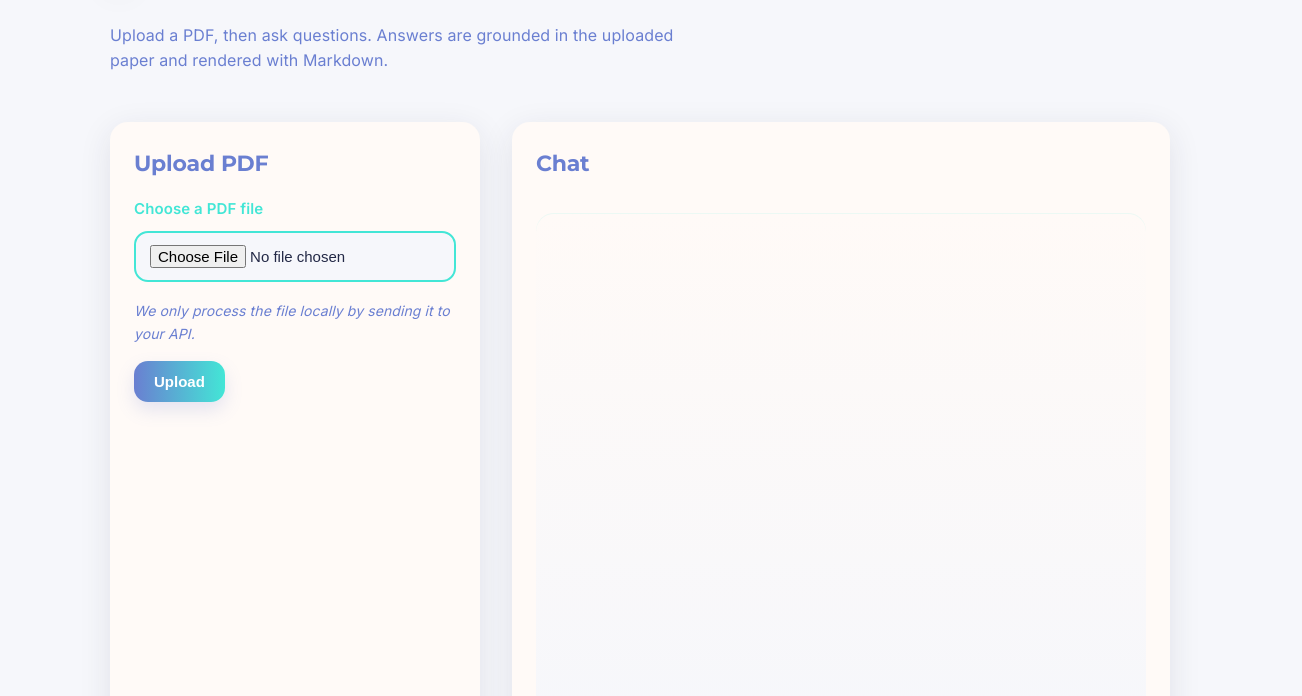
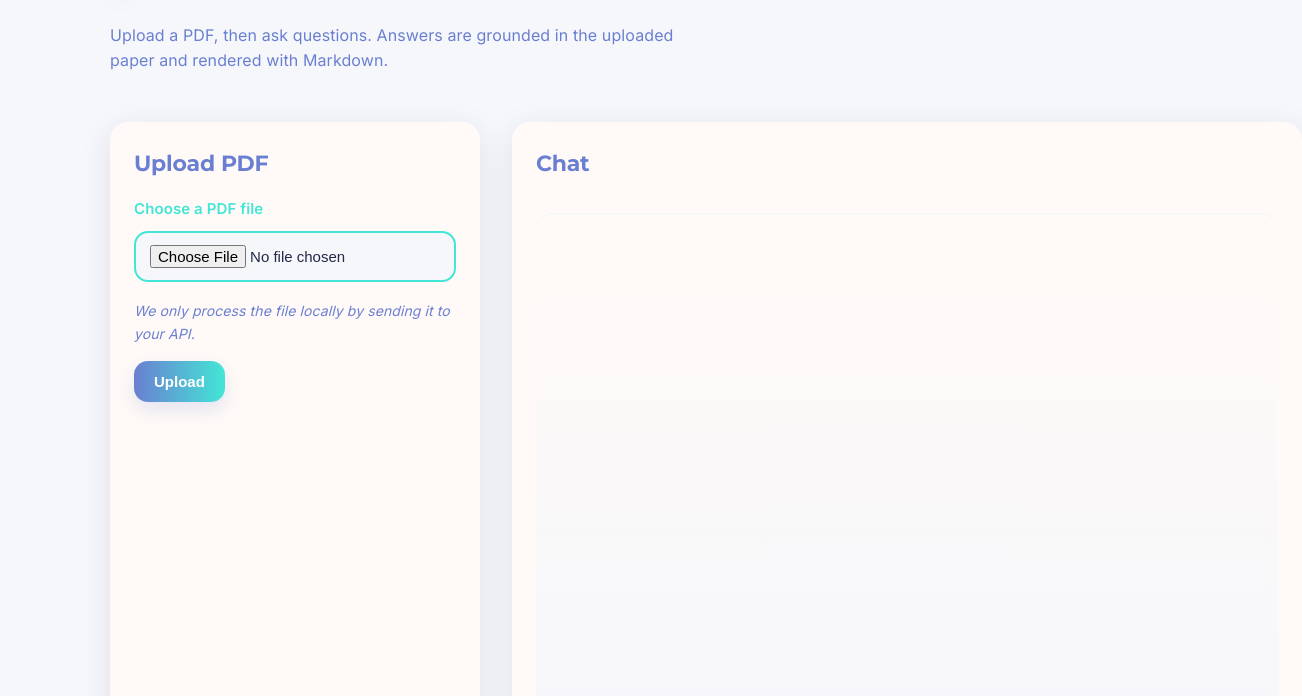
Before and after one commit to Pranesh-2005/ResearchPaperRAG, a plain HTML site: page frontend/index.html in a window 1280 px wide. Shown: the part 104-800 px from the top of the page, 1302 px wide, since content can reach past the window. Drawn offline with nearby package versions, Linux system fonts and the light colour scheme.

Commit message:
fixed ui and added gradio backend requirements

```diff
--- a/frontend/index.html
+++ b/frontend/index.html
@@ -223,8 +223,8 @@ input[type="text"]:focus {
   grid-template-rows: auto 1fr auto;
   gap: 16px;
   min-height: 440px;
-  width: 100%;
-  max-width: 100%;
+  width: 150%;
+  max-width: 120%;
   overflow: hidden;
 }
 
```
Also changed, not shown: gradiobackendreq.txt (added).
